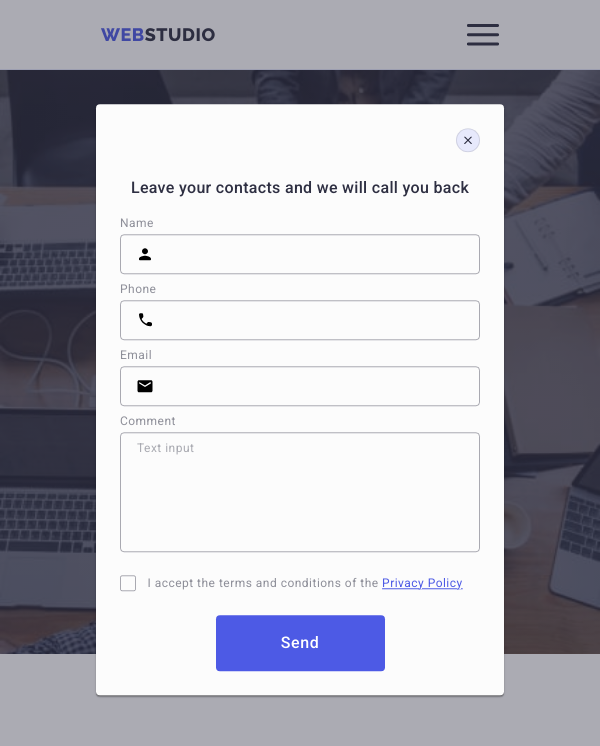
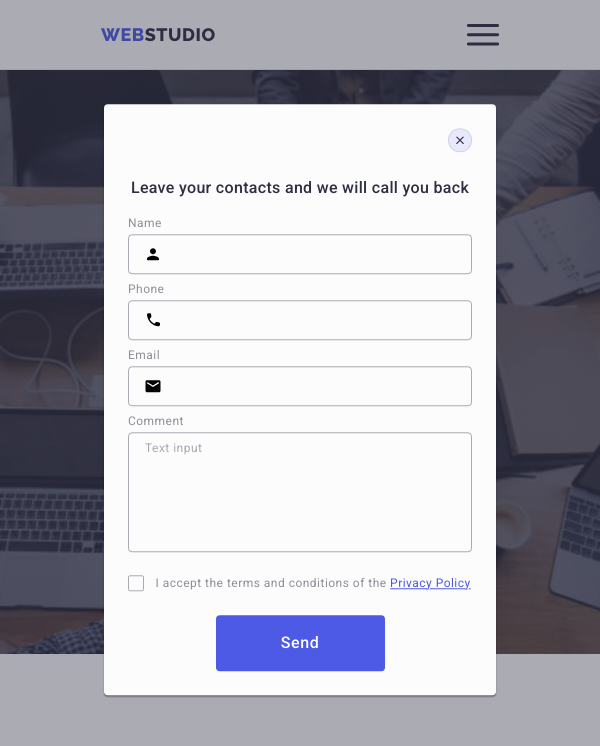
Before and after one commit to YuliiaTsaruk/goit-markup-hw-07, a plain HTML site: page index.html in a window 600 px wide. Both pictures are taken after a click on the button "Order Service". Shown: the top 746 px of the page. Drawn offline with nearby package versions, Linux system fonts and the light colour scheme.

Commit message:
Update media.css

```diff
--- a/css/media.css
+++ b/css/media.css
@@ -30,6 +30,11 @@
 @media screen and (min-width: 428px) and (max-width: 767px) {
   .container {
     max-width: 428px;
+  }
+
+  .modal {
+    width: 392px;
+    min-height: 584px;
   }
 }
 
```
